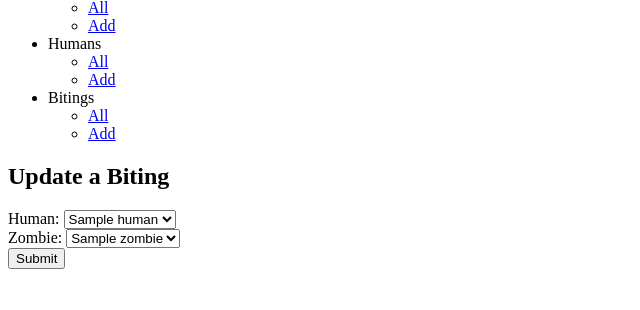
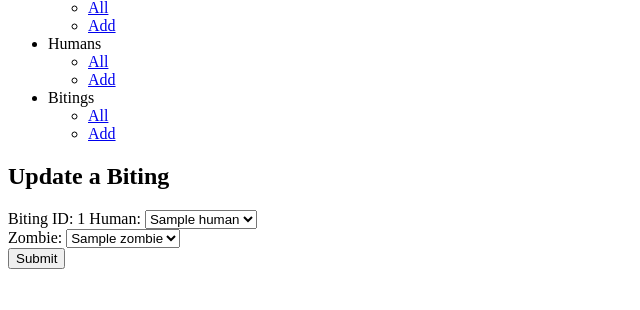
Before and after one commit to Vallalika/week_4_day_4_zombie_lab, a Python web app: template templates/bitings/edit.html in a window 1280 px wide. Shown: the part 171-481 px from the top of the page, without its empty margins (0-640 px from the left). Run offline with Jinja, Linux system fonts and the light colour scheme; the template is opened without the code that fills it: most values are stand-ins (such as "Sample title", 1, 10 or a date in 2020).

Commit message:
fixed update bitings

```diff
--- a/controllers/bitings_controller.py
+++ b/controllers/bitings_controller.py
@@ -43,11 +43,14 @@ def edit_biting(id):
 # UPDATE
 @bitings_blueprint.route("/bitings/<id>", methods = ['POST'])
 def update_biting(id):
+
     human_id = request.form['human_id']
     human = human_repository.select(human_id)
     zombie_id = request.form['zombie_id']
     zombie = zombie_repository.select(zombie_id)
     biting = Biting(human, zombie, id)
+    print("HERE IS THE ID LALALALALALALA")
+    print(id)
 
     biting_repository.update(biting)
     return redirect('/bitings')
--- a/repositories/biting_repository.py
+++ b/repositories/biting_repository.py
@@ -48,6 +48,6 @@ def select(id):
         return biting
 
 def update(biting):
-    sql = "UPDATE bitings SET (human_id, zombie_id) = (%s, %s) WHERE id = %s"
+    sql = "UPDATE bitings SET (human_id, zombie_id) = (%s, %s) WHERE id = (%s)"
     values = [biting.human.id, biting.zombie.id, biting.id]
     run_sql(sql, values)
--- a/templates/bitings/edit.html
+++ b/templates/bitings/edit.html
@@ -3,8 +3,10 @@
 
 <h2>Update a Biting</h2>
 
-<form action="/bitings" method="POST">
+<form action="/bitings/{{biting.id}}" method="POST">
     <div>
+
+        Biting ID: {{ biting.id }}
         <label for="human">Human:</label>
         <select name="human_id" id="human">
             {% for human in humans %}
--- a/templates/bitings/index.html
+++ b/templates/bitings/index.html
@@ -6,6 +6,7 @@
 {% for biting in bitings %}
 
 <section>
+    Biting ID: {{biting.id}}
     <p>{{ biting.zombie.name }} bit {{ biting.human.name }}</p>
     <a href="/bitings/{{ biting.id }}/edit">Edit</a>
     <form action="/bitings/{{ biting.id }}/delete" method="POST">
```
